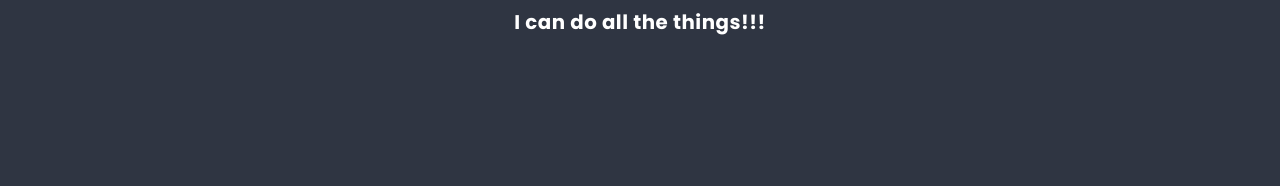
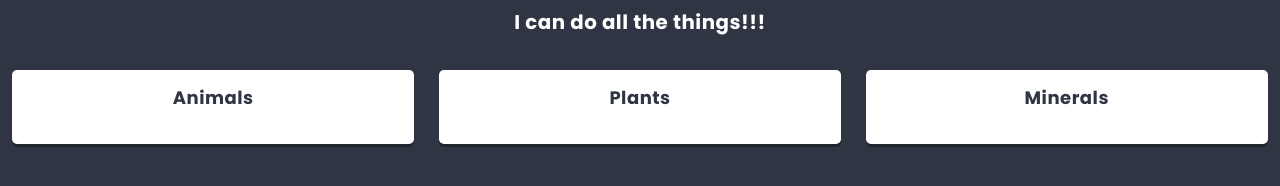
Before and after one commit to rado-jedro/react-to-do-app-2, a React app: page / in a window 1280 px wide. Shown: the part 370-556 px from the top of the page. Built offline with nearby package versions, Linux system fonts and the light colour scheme.

Commit message:
Add Column and column props

```diff
--- /dev/null
+++ b/src/components/Column/Column.js
@@ -0,0 +1,22 @@
+import React from 'react';
+import styles from './Column.scss';
+import PropTypes from 'prop-types';
+
+
+
+class Column extends React.Component {
+
+    static propTypes = {
+        columnTitle: PropTypes.node.isRequired
+    }
+
+    render() {
+      return (
+        <section className={styles.component}>
+            <h3 className={styles.title}>{this.props.columnTitle}</h3>
+        </section>
+      )
+    }
+  }
+
+  export default Column;
--- a/src/components/List/List.js
+++ b/src/components/List/List.js
@@ -2,13 +2,16 @@
 import styles from './List.scss';
 import Hero from '../Hero/Hero';
 import PropTypes from 'prop-types';
+import Column from '../Column/Column.js';
 
 
 
 class List extends React.Component {
+
     static propTypes = {
         title: PropTypes.node.isRequired,
         children: PropTypes.node,
+        image: PropTypes.text,
     }
     static defaultProps = {
         children: <p>I can do all the things!!!</p>,
@@ -17,11 +20,18 @@
     return (
       <section className={styles.component}>
         <h2 className={styles.subtitle}>
-            <Hero titleText={this.props.title} />
+            <Hero titleText={this.props.title} image= {this.props.image} />
             <div className={styles.description}>
                 {this.props.children}
             </div>
+
         </h2>
+        <div className={styles.columns}>
+            <Column columnTitle ={'Animals'} />
+            <Column columnTitle ={'Plants'} />
+            <Column columnTitle = {'Minerals'}/>
+        </div>
+
       </section>
     )
   }
```
